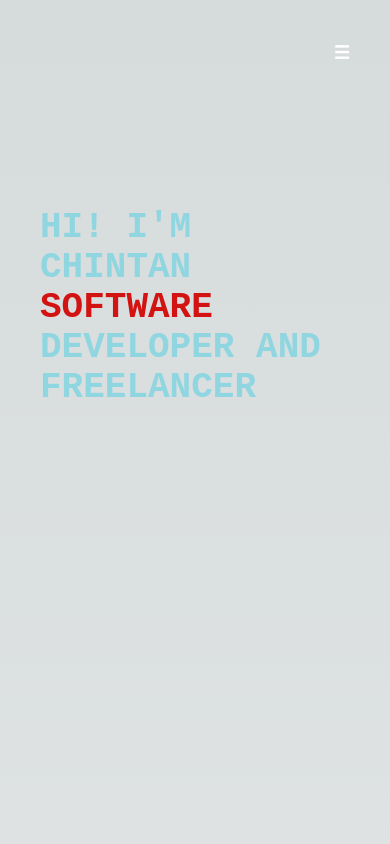
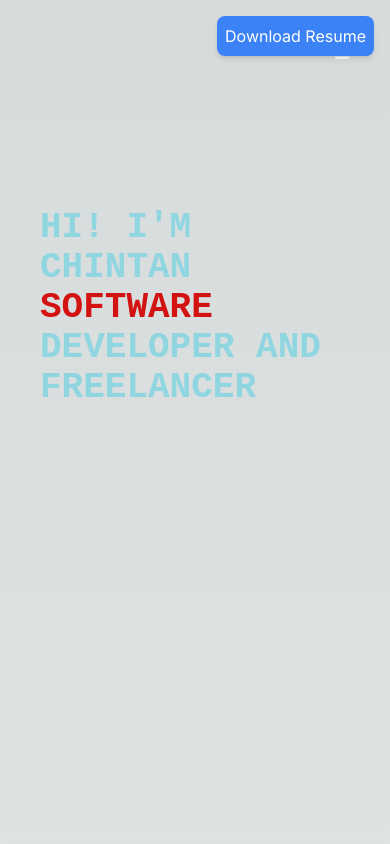
Before and after one commit to CHINTAN-9925/Chintan_patel, a Next.js app: page / in a window 390 px wide. Shown: the top 844 px of the page. Built offline with nearby package versions, Linux system fonts and the light colour scheme; a web font is replaced by a local one.

Commit message:
added more functionality

```diff
--- a/app/components/Navbar.jsx
+++ b/app/components/Navbar.jsx
@@ -117,6 +117,15 @@ const Navbar = () => {
           </ul>
         </div>
       </div>
+
+      {/* Sticky Download Resume Button for Small Devices */}
+      <a
+        href="Resume.pdf"
+        download
+        className="fixed top-4 right-4 bg-blue-500 text-white p-2 rounded-lg shadow-md md:hidden"
+      >
+        Download Resume
+      </a>
     </div>
   );
 };
```
